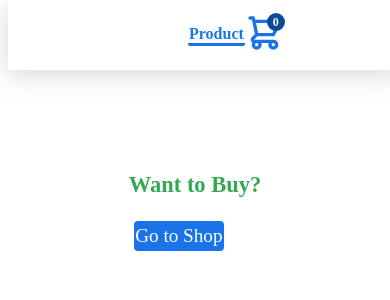
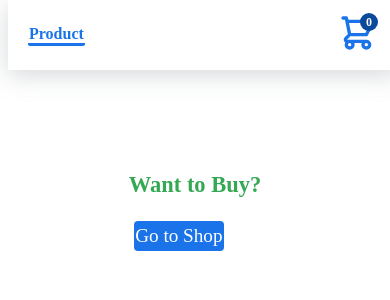
Before and after one commit to behrouz2115/Shoping-card-store, a React (Create React App) app: page /cart in a window 390 px wide. Shown: the top 300 px of the page. Built offline with nearby package versions, Linux system fonts and the light colour scheme; no server answers.

Commit message:
navbar-responsive

```diff
--- a/src/components/shared/Navbar.module.css
+++ b/src/components/shared/Navbar.module.css
@@ -47,3 +47,19 @@
     font-weight: bold;
     color: #fff;
   }
+  @media(max-width:1200px){
+    .container{
+      padding: 15px 80px;
+         }
+
+}
+@media(max-width:768px){
+  .container{
+    padding: 15px 40px;
+       }
+}
+@media(max-width:555px){
+  .container{
+    padding: 15px 20px;
+       }
+}
```
